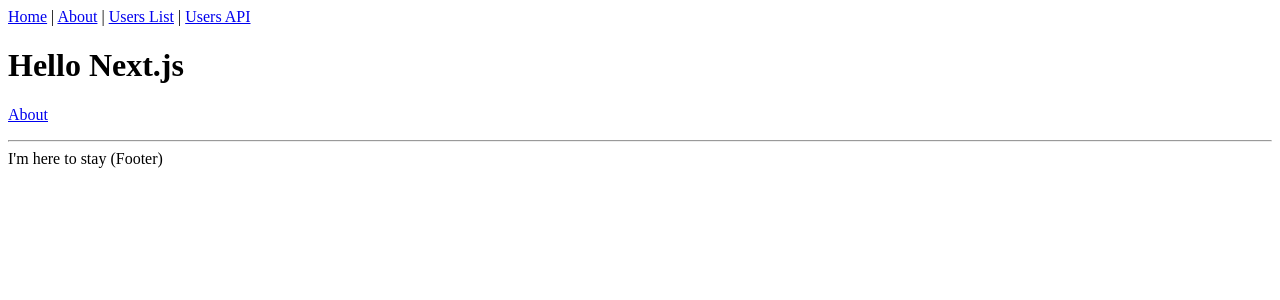
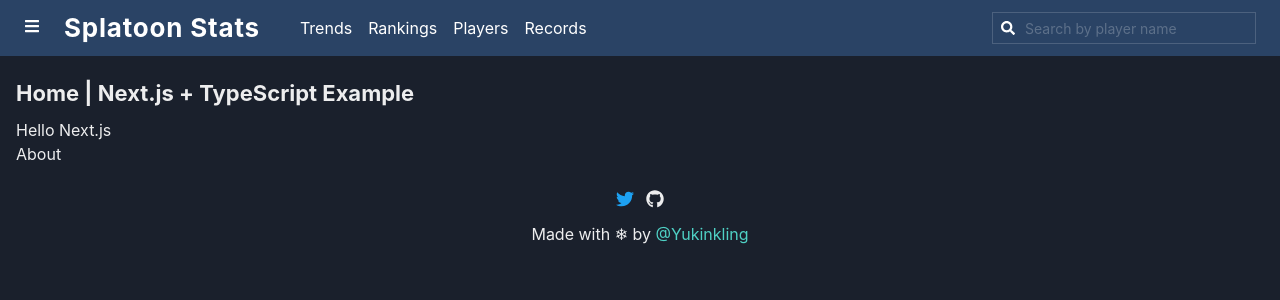
Before and after one commit to yukidaruma/splatoon-stats-web, a Next.js app: page / in a window 1280 px wide. Shown: the top 300 px of the page. Built offline with nearby package versions, Linux system fonts and the light colour scheme.

Commit message:
style: Create basic layout

```diff
--- a/next.config.js
+++ b/next.config.js
@@ -1,9 +1,13 @@
 /* eslint-disable @typescript-eslint/no-var-requires */
 const nextTranslate = require('next-translate');
+
+const packageJson = require('./package.json');
 
 module.exports = {
   ...nextTranslate(),
   env: {
+    APP_NAME: 'Splatoon Stats',
+    REPO_URL: packageJson.repository.url,
     SPLATOON_STATS_API_URL:
       process.env.SPLATOON_STATS_API_URL ?? 'https://splatoon-stats-api.yuki.games',
   },
--- a/package.json
+++ b/package.json
@@ -6,6 +6,10 @@
   "author": {
     "name": "yukidaruma",
     "url": "https://github.com/yukidaruma"
+  },
+  "repository": {
+    "type": "git",
+    "url": "https://github.com/yukidaruma/splatoon-stats-web.git"
   },
   "scripts": {
     "postinstall": "is-ci || husky install",
--- /dev/null
+++ b/src/components/AppDrawer.tsx
@@ -0,0 +1,42 @@
+import {
+  Drawer,
+  DrawerBody,
+  DrawerCloseButton,
+  DrawerContent,
+  DrawerHeader,
+  DrawerOverlay,
+  DrawerProps,
+  HStack,
+  Stack,
+  Text,
+} from '@chakra-ui/react';
+
+export const AppDrawer: React.FC<Pick<DrawerProps, 'isOpen' | 'onClose'>> = ({
+  children,
+  isOpen,
+  onClose,
+}) => {
+  return (
+    <Drawer placement="left" isOpen={isOpen} onClose={onClose}>
+      <DrawerOverlay>
+        <DrawerContent>
+          <DrawerHeader borderBottomWidth="1px">
+            <HStack align="center">
+              <Text flex="1">{process.env.APP_NAME}</Text>
+              <DrawerCloseButton top="initial" />
+            </HStack>
+          </DrawerHeader>
+
+          <DrawerBody py="6">
+            <Stack spacing="24px">{children}</Stack>
+          </DrawerBody>
+
+          {/* TODO
+          <DrawerFooter borderTopWidth="1px" justifyContent="center">
+          </DrawerFooter>
+          */}
+        </DrawerContent>
+      </DrawerOverlay>
+    </Drawer>
+  );
+};
--- a/src/components/Layout.tsx
+++ b/src/components/Layout.tsx
@@ -1,41 +1,132 @@
+import { AppDrawer } from '@/components/AppDrawer';
+import {
+  Box,
+  Container,
+  Flex,
+  HStack,
+  Heading,
+  Icon,
+  Input,
+  InputGroup,
+  InputLeftElement,
+  Link,
+  Stack,
+  Text,
+  VStack,
+  useDisclosure,
+} from '@chakra-ui/react';
 import Head from 'next/head';
-import Link from 'next/link';
+import NextLink from 'next/link';
 import React, { ReactNode } from 'react';
+import { FaBars, FaGithub, FaSearch, FaTwitter } from 'react-icons/fa';
 
 type Props = {
   children?: ReactNode;
-  title?: string;
+  title: string;
 };
 
-const Layout = ({ children, title = 'This is the default title' }: Props): React.ReactElement => (
-  <div>
-    <Head>
-      <title>{title}</title>
-      <meta charSet="utf-8" />
-      <meta name="viewport" content="initial-scale=1.0, width=device-width" />
-    </Head>
-    <header>
-      <nav>
-        <Link href="/">
-          <a>Home</a>
-        </Link>{' '}
-        |{' '}
-        <Link href="/about">
-          <a>About</a>
-        </Link>{' '}
-        |{' '}
-        <Link href="/users">
-          <a>Users List</a>
-        </Link>{' '}
-        | <a href="/api/users">Users API</a>
-      </nav>
-    </header>
-    {children}
-    <footer>
-      <hr />
-      <span>I&apos;m here to stay (Footer)</span>
-    </footer>
-  </div>
-);
+const MenuItem: React.FC = ({ children }) => <Text>{children}</Text>;
+
+const menuItems: Array<{ title: string; to: string }> = [
+  { title: 'Trends', to: '/' },
+  { title: 'Rankings', to: '/' },
+  { title: 'Players', to: '/' },
+  { title: 'Records', to: '/' },
+];
+
+const HeaderSearchField: React.FC = () => {
+  return (
+    <InputGroup size="sm">
+      <InputLeftElement>
+        <Icon as={FaSearch} />
+      </InputLeftElement>
+      <Input borderRadius="0" placeholder="Search by player name" />
+    </InputGroup>
+  );
+};
+
+const Layout = ({ children, title }: Props): React.ReactElement => {
+  const { isOpen, onClose, onOpen } = useDisclosure();
+
+  let headTitle = process.env.APP_NAME;
+  if (title) {
+    headTitle += ` - ${title}`;
+  }
+
+  const NavigationItems = menuItems.map((item, i) => (
+    <NextLink key={i} href={item.to}>
+      <Link>
+        <MenuItem>{item.title}</MenuItem>
+      </Link>
+    </NextLink>
+  ));
+
+  // TODO: use lg instead of magic number https://github.com/chakra-ui/chakra-ui/issues/2730
+  return (
+    <>
+      <Head>
+        <title>{headTitle}</title>
+        <meta charSet="utf-8" />
+        <meta name="viewport" content="initial-scale=1.0, width=device-width" />
+      </Head>
+      <Flex as="header" align="center" backgroundColor="blue.800" color="white" px="6" py="3">
+        <Box onClick={isOpen ? onClose : onOpen}>
+          <Icon as={FaBars} />
+        </Box>
+
+        <HStack spacing="10" ml="6" as="nav" flex="1">
+          <Box display={{ base: 'none', md: 'block' }}>
+            <NextLink href="/">
+              <Heading as="h1" fontSize="26px" letterSpacing={'.05rem'}>
+                <a>{process.env.APP_NAME}</a>
+              </Heading>
+            </NextLink>
+          </Box>
+
+          <Stack direction="row-reverse" justifyContent="space-between" flex="1">
+            <Box>
+              <HeaderSearchField />
+            </Box>
+
+            <HStack display={{ base: 'none', lg: 'flex' }} spacing="4">
+              {NavigationItems}
+            </HStack>
+          </Stack>
+        </HStack>
+      </Flex>
+
+      <AppDrawer isOpen={isOpen} onClose={onClose}>
+        {NavigationItems}
+      </AppDrawer>
+
+      <Container maxW="1280px" centerContent>
+        <VStack alignItems="start" w="100%" spacing="3">
+          <Heading mt="6" as="h2" fontSize="22px">
+            {title}
+          </Heading>
+          <div>{children}</div>
+        </VStack>
+
+        <VStack mt="6" as="footer">
+          <HStack spacing="3">
+            <Link isExternal href="https://twitter.com/SplatoonStats">
+              <Icon boxSize="18px" as={FaTwitter} color="#1da1f2" />
+            </Link>
+            <Link isExternal href={process.env.REPO_URL}>
+              <Icon boxSize="18px" as={FaGithub} />
+            </Link>
+          </HStack>
+
+          <Box mt="4">
+            Made with ❄ by&nbsp;
+            <Link color="teal.300" href="https://twitter.com/Yukinkling" isExternal>
+              @Yukinkling
+            </Link>
+          </Box>
+        </VStack>
+      </Container>
+    </>
+  );
+};
 
 export default Layout;
--- a/src/index.d.ts
+++ b/src/index.d.ts
@@ -1,5 +1,7 @@
 declare namespace NodeJS {
   export interface ProcessEnv {
+    APP_NAME: string;
+    REPO_URL: string;
     SPLATOON_STATS_API_URL?: string;
   }
 }
--- /dev/null
+++ b/src/pages/_app.tsx
@@ -0,0 +1,20 @@
+import { ChakraProvider, extendTheme } from '@chakra-ui/react';
+import { AppProps } from 'next/dist/next-server/lib/router/router';
+import { ReactNode } from 'react';
+
+const customTheme = extendTheme({
+  config: {
+    initialColorMode: 'dark',
+    useSystemColorMode: false,
+  },
+});
+
+function MyApp({ Component, pageProps }: AppProps): ReactNode {
+  return (
+    <ChakraProvider theme={customTheme}>
+      <Component {...pageProps} />
+    </ChakraProvider>
+  );
+}
+
+export default MyApp;
```
